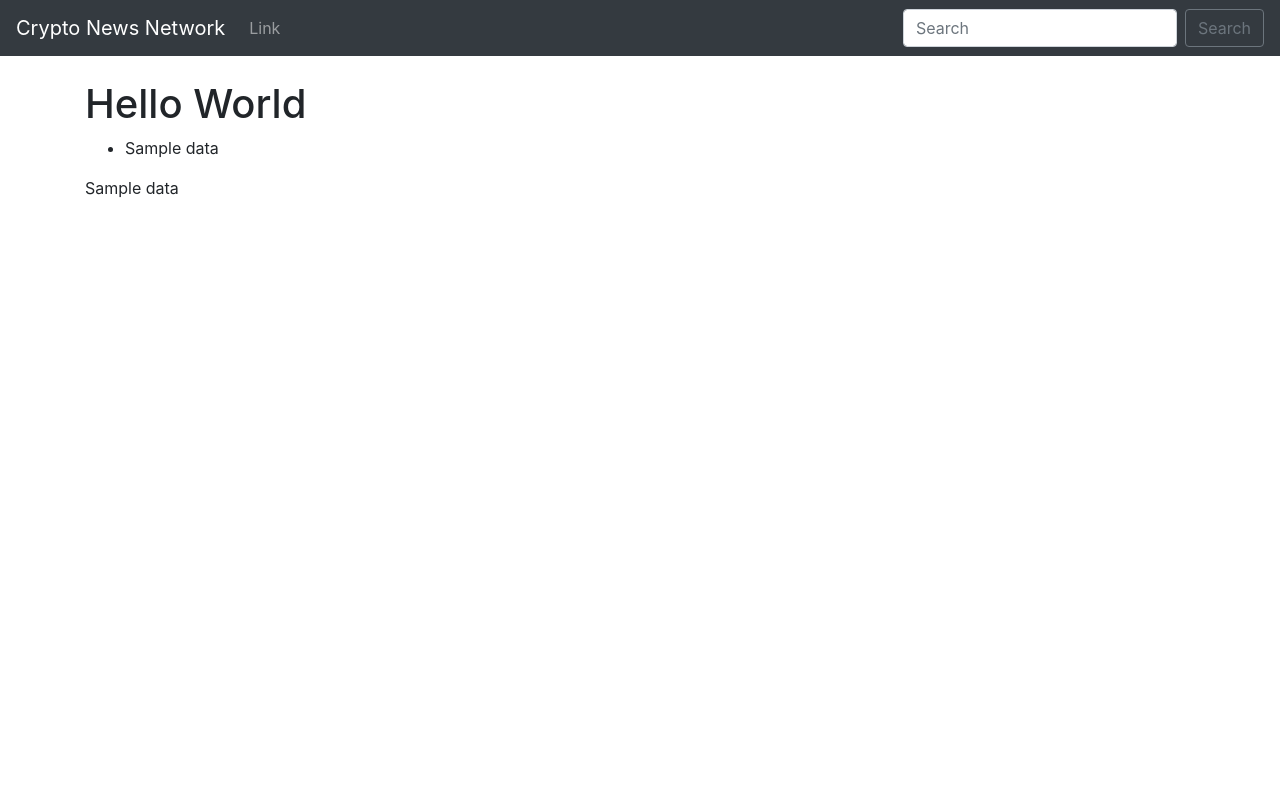
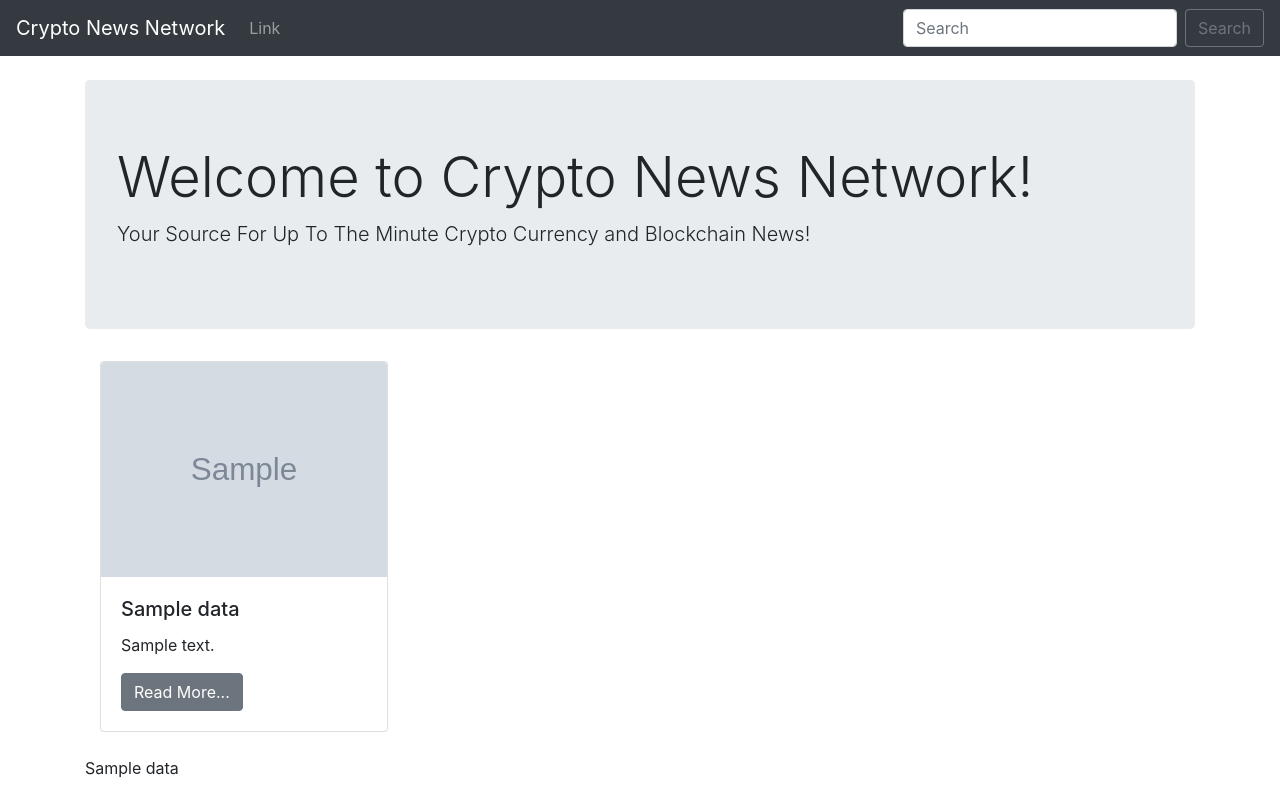
Before and after one commit to wojtekowczarek/Crypto-Currency-News-Site, a Django app: template mysite/crypto/templates/home.html in a window 1280 px wide. Run offline with Django 3.2, Linux system fonts and the light colour scheme; the template is opened without the code that fills it: most values are stand-ins (such as "Sample title", 1, 10 or a date in 2020); grey boxes marked "Sample" are stand-in pictures; some libraries are stand-ins or nearby versions.

Commit message:
added styling (card, container and jumbotron bootstrap components) to display data from external API

```diff
--- a/mysite/crypto/templates/home.html
+++ b/mysite/crypto/templates/home.html
@@ -3,13 +3,30 @@
 
 {% block content %}
 
-	<h1>Hello World</h1>
 
-	<ul>
-		{% for x in api.Data%}
-			<li>{{ x.title }}</li>
-		{% endfor %}
-	</ul>
+	<div class="jumbotron">
+	  <h1 class="display-4">Welcome to Crypto News Network!</h1>
+	  <p class="lead">Your Source For Up To The Minute Crypto Currency and Blockchain News!</p>
+	</div>
+
+
+	<div class="container">
+		<div class="row">
+			{% for x in api.Data %}
+				<div class="col-sm">
+					<div class="card" style="width: 18rem;">
+					  <img src="{{ x.imageurl }}" class="card-img-top" alt="{{ x.source }}">
+					  <div class="card-body">
+					    <h5 class="card-title">{{ x.title }}</h5>
+					    <p class="card-text">{{ x.body }}</p>
+					    <a href="{{ x.url }}" class="btn btn-secondary">Read More...</a>
+					  </div>
+					</div>
+					<br/>
+				</div>
+			{% endfor %}
+		</div>
+	</div>
 
 	{{ api.Data }}
 
```
